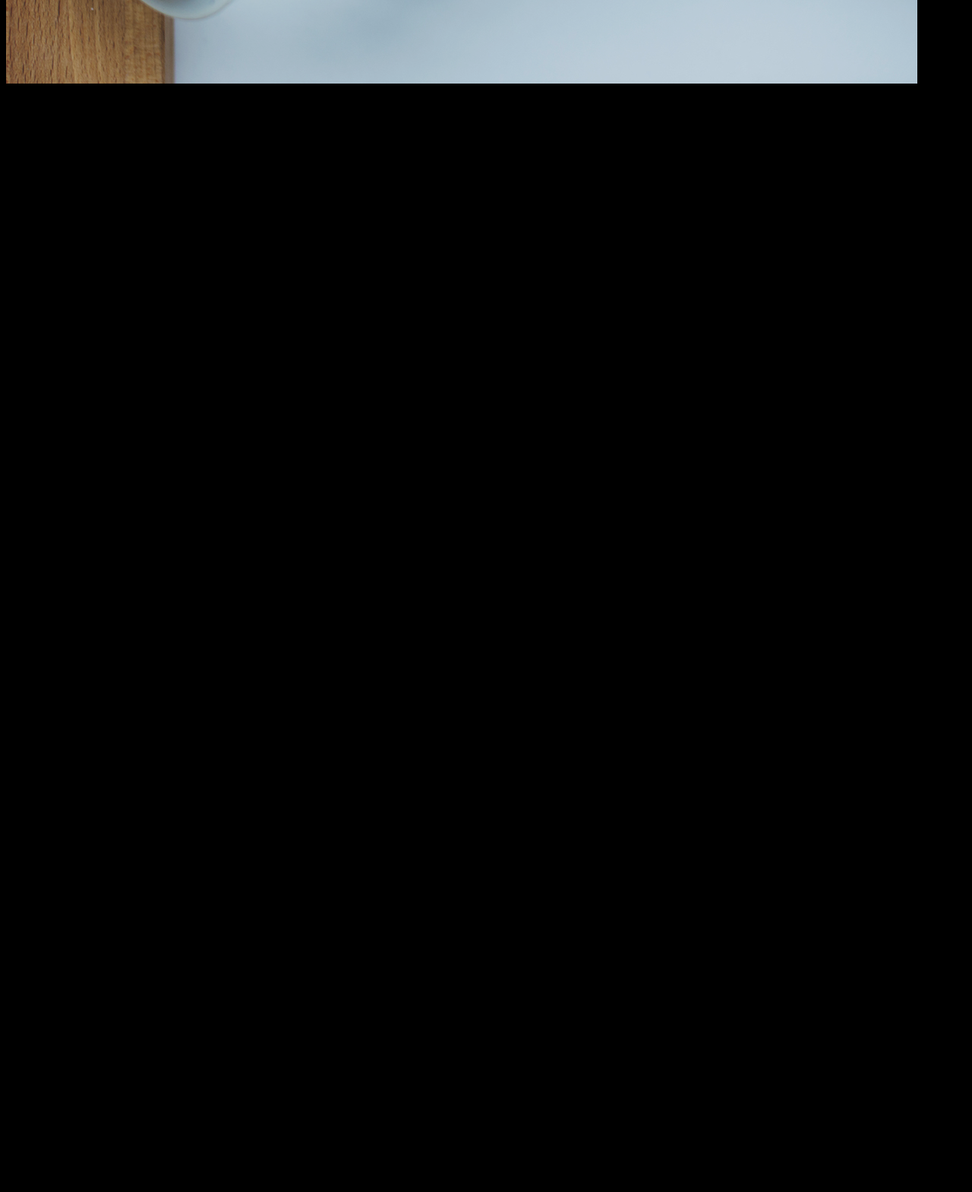
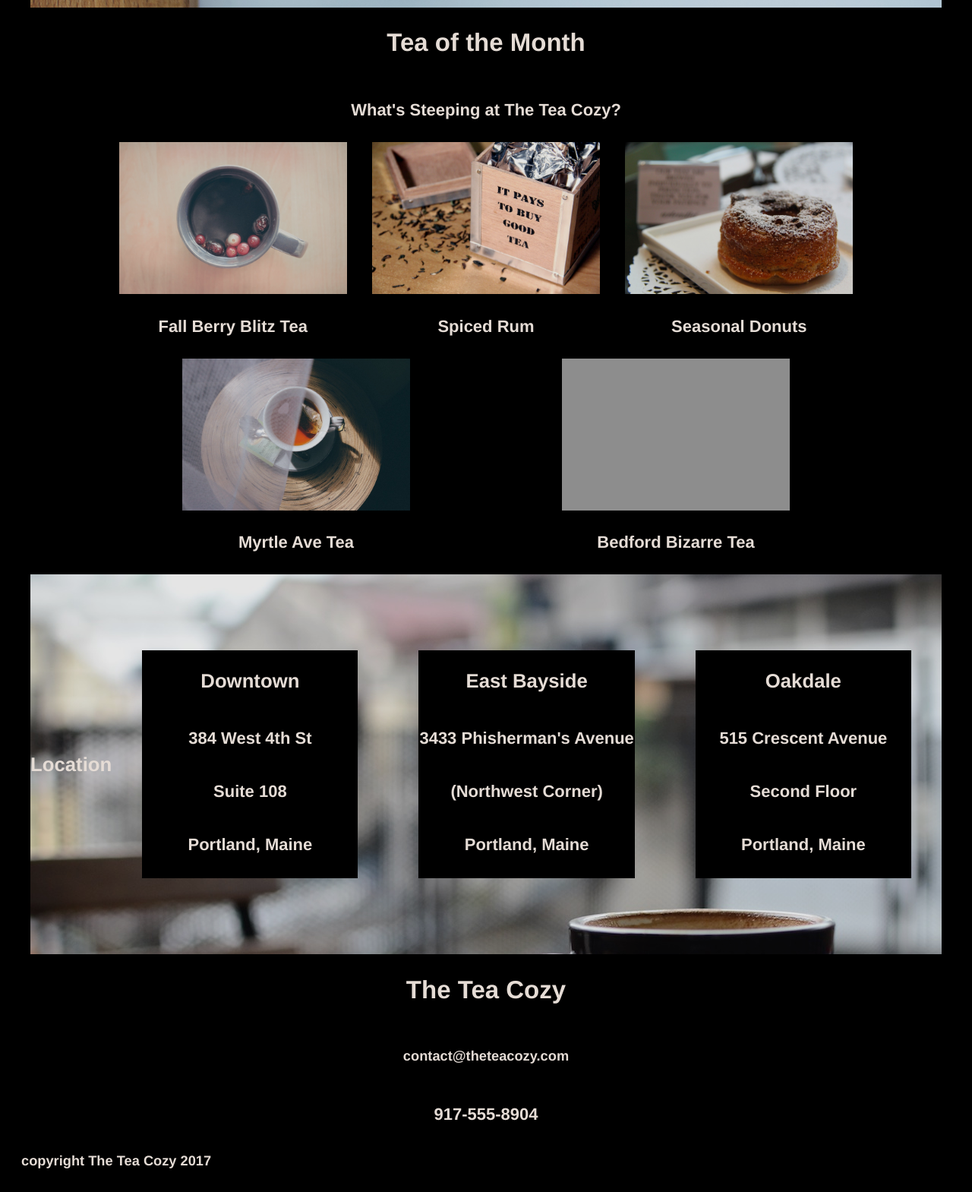
Before and after one commit to cedobor/TeaCozy, a plain HTML site: page index.html in a window 1280 px wide. Shown: the part 760-2329 px from the top of the page at 76% size. Before the commit the page ends 874 px from the top, so only its background shows below. Drawn offline with Linux system fonts and the light colour scheme; grey boxes are pictures that could not be loaded.

Commit message:
Few things left to sort out

```diff
--- a/index.html
+++ b/index.html
@@ -7,12 +7,13 @@
 
 <body>
 	<div class="header">
-		<div class="header-img"> <img src="Resources/Images/img-tea-cozy-logo.png">
+		<div class="header-img"> <img src="resources/images/img-tea-cozy-logo.png" height="69">
 		</div>
 	<div class="header-nav">
-		<span> Mission </span>
-		<span> Featured Tea </span>
-		<span> Locations </span>
+		<span> <a href="#mission"> Mission </a> </span>
+		<span> <a href="#featured-tea"> Featured Tea </a>
+		</span>
+		<span> <a href="#locations"> Locations </a> </span>
 	</div>
 <!-- End of header -->
 	</div>
@@ -24,10 +25,97 @@
 <!-- div for picture and "Our Mission" -->
 <div class="intro">
 <!-- div for picture and "Our Mission" -->
+<div class="mission">
+	<h2 id="mission"> Our Mission </h2>
+	<h4> Handpicked, Artisanally Curated, Free Range, Sustainable, Small Batch, Fair Trade, Organic Tea </h4>
+</div>
+<!-- End of picture and our mission div-->
+</div>
+<!-- End of picture and our mission div-->
 
-<img src="./resources/images/img-mission-background.jpg">
+<div class="featured-tea-heading">
+	<h2> Tea of the Month </h2>
+<h4> What's Steeping at The Tea Cozy? </h4>
+</div>
+<!-- Start of Tea of the Month div -->
+<div class="featured-tea">
+<!-- Start of Tea of the Month div -->
+
+<div class="fall-berry-blitz">
+<img class="picture" src="./resources/images/img-berryblitz.jpg">
+<h4> Fall Berry Blitz Tea </h4>
+</div>
+
+<div class="spiced-rum-tea">
+	<img class="picture" src="./resources/images/img-spiced-rum.jpg">
+	<h4> Spiced Rum </h4>
+</div>
+
+<div class="seasonal-donuts">
+	<img class="picture" src="./resources/images/img-donut.jpg">
+<h4> Seasonal Donuts </h4>
+
+</div>
+
+<div class="myrtle-ave-tea">
+	<img class="picture" src="./resources/images/img-myrtle-ave.jpg">
+	<h4> Myrtle Ave Tea </h4>
+</div>
+
+<div class="bedford-bizarre-tea">
+	<img class="picture" src="./resources/images/img-bedford-bizarre.jpg">
+	<h4> Bedford Bizarre Tea </h4>
+</div>
+<!-- End of Tea of the Month div -->
+</div>
+<!-- End of Tea of the Month div -->
 
 
+<!-- Start of location div -->
+<div class="location">
+<!-- Start of location div -->
+
+
+<div class="location-header">
+ <h3 id="location"> Location </h3>
+<p> </p>
+</div>
+
+<div class="downtown">
+	<h3> Downtown </h3>
+<p> 384 West 4th St </p>
+<p> Suite 108 </p>
+<p> Portland, Maine </p>
+</div>
+
+<div class="east-bayside">
+	<h3> East Bayside </h3>
+	<p> 3433 Phisherman's Avenue </p>
+	<p> (Northwest Corner) </p>
+	<p> Portland, Maine </p>
+</div>
+
+<div class="oakdale">
+	<h3> Oakdale </h3>
+	<p> 515 Crescent Avenue </p>
+	<p> Second Floor </p>
+	<p> Portland, Maine </p>
+</div>
+
+<!-- End of location div -->
+</div>
+<!-- End of location div -->
+
+<!-- Start of footer div -->
+<div class="footer-start">
+<h2> The Tea Cozy </h2>
+<h5> contact@theteacozy.com </h5>
+<p> 917-555-8904 </p>
+</div>
+
+<div class="footer-end">
+	<h5> copyright The Tea Cozy 2017 </h5>
+</div>
 <!-- End of main body div -->
 </div>
 <!-- End of main body div -->
--- a/style.css
+++ b/style.css
@@ -1,8 +1,10 @@
 body {
 	background-color: black;
 	font-family: Helvetica;
+	font-size: 22px;
 	color: seashell;
 	opacity: 0.9;
+	font-weight: bold;
 }
 
 .header {
@@ -14,7 +16,11 @@ body {
 	z-index: 3;
 	background-color: black;
 	top: 0px;
+	align-items: center;
+}
 
+.header-nav span {
+	margin: 10px;
 
 }
 
@@ -25,4 +31,147 @@ body {
 }
 .header-img {
 	padding-left: 10px;
+	height: 50px;
 }
+
+.intro {
+	position: relative;
+	background-image: url("./resources/images/img-mission-background.jpg");
+background-repeat: no-repeat;
+background-position: center;
+justify-content: center;
+margin: 0 auto;
+	height: 700px;
+	width: 1200px;
+
+}
+
+.mission{
+	background-color: black;
+	display: flex;
+	flex-direction: column;
+	position: relative;
+	top: 250px;
+	margin: 0 auto;
+	background-color: black;
+	justify-content: center;
+	align-items: center;
+	width: 100%;
+}
+ .mission h2 {
+ 	margin: 10px;
+ }
+
+ .mission h4 {
+ 	margin: 10px;
+ }
+
+.featured-tea {
+	position: relative;
+	display: flex;
+	flex-wrap: wrap;
+flex-direction: row;
+	justify-content: space-around;
+	align-items: center;
+	margin: 0 auto;
+	width: 1000px;
+}
+
+.featured-tea-heading {
+	display: flex;
+	flex-direction: column;
+	align-items: center;
+}
+
+.fall-berry-blitz {
+	display: flex;
+	flex-direction: column;
+	align-items: center;
+}
+.spiced-rum-tea {
+	display: flex;
+	flex-direction: column;
+	align-items: center;
+}
+.seasonal-donuts {
+	display: flex;
+	flex-direction: column;
+	align-items: center;
+}
+.myrtle-ave-tea {
+	display: flex;
+	flex-direction: column;
+	align-items: center;
+
+}
+.bedford-bizarre-tea {
+	display: flex;
+	flex-direction: column;
+	align-items: center;
+}
+
+.picture{
+	height: 200px;
+	width: 300px;
+}
+
+.location {
+background-image: url("./resources/images/img-locations-background.jpg");
+	height: 500px;
+	width: 1200px;
+margin: 0 auto;
+display: flex;
+justify-content: space-around;
+align-items: center;
+}
+
+#location {
+display: block;
+}
+.downtown {
+display: flex;
+flex-direction: column;
+width: 300px;
+height: 300px;
+margin: 40px;
+align-items: center;
+	background-color: black;
+}
+
+.east-bayside {
+	display: flex;
+flex-direction: column;
+width: 300px;
+height: 300px;
+margin: 40px;
+align-items: center;
+	background-color: black;
+}
+
+.oakdale {
+	display: flex;
+flex-direction: column;
+width: 300px;
+height: 300px;
+margin: 40px;
+align-items: center;
+	background-color: black;
+}
+
+.footer-start {
+height: 200px;
+display: flex;
+flex-direction: column;
+align-items: center;
+font-weight: bold;
+margin-bottom: 30px;
+	}
+
+.footer-end {
+	float: left;
+	font-weight: bold;
+	margin-left: 20px;
+}
+a:link, a:visited, a:hover{
+	color: seashell
+}
```
Also changed, not shown: problems.txt (added).
